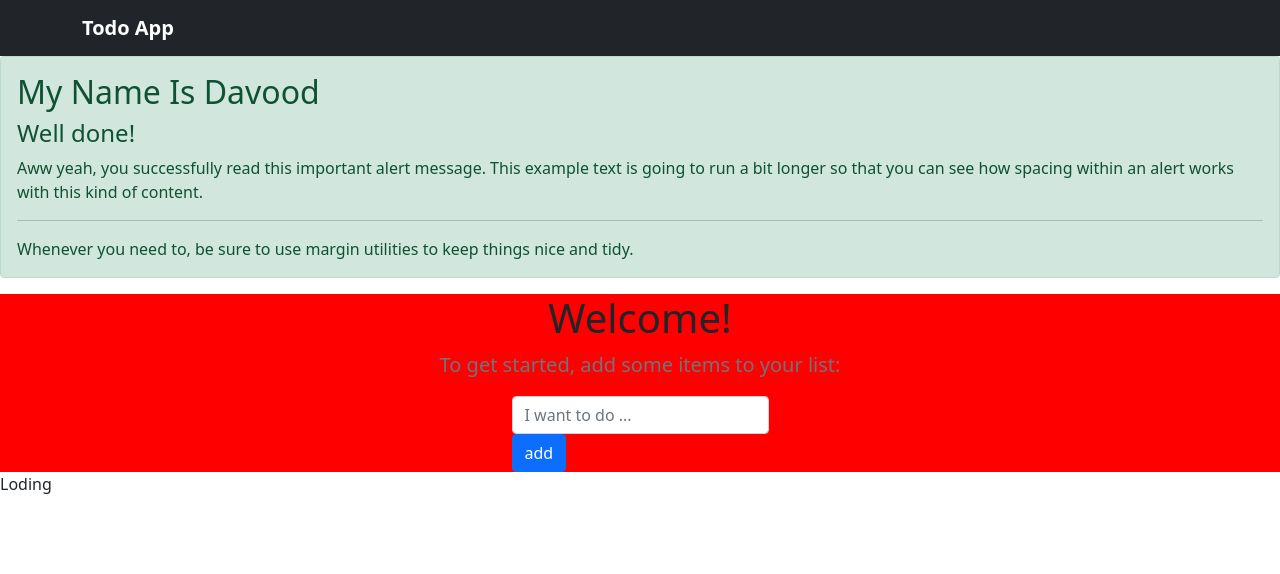
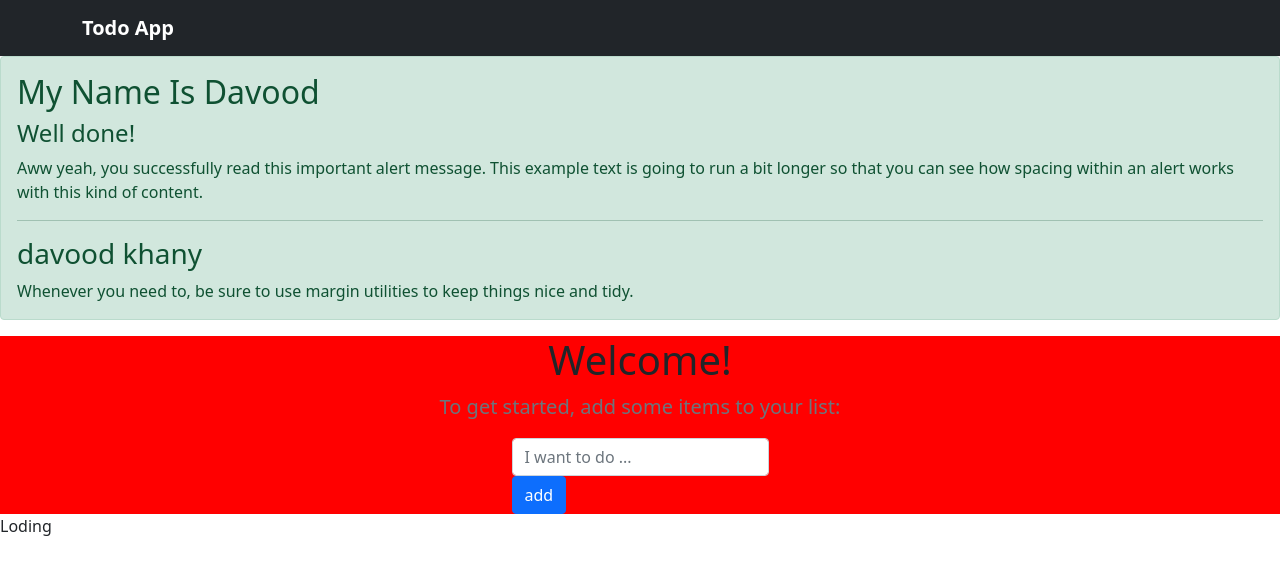
Before and after one commit to davoodkhany/vuejsblog, a Vue app: page / in a window 1280 px wide. Shown: the top 574 px of the page. Built offline with nearby package versions, Linux system fonts and the light colour scheme; no server answers.

Commit message:
slot send to Compnents

```diff
--- a/src/App.vue
+++ b/src/App.vue
@@ -12,7 +12,9 @@
         spacing within an alert works with this kind of content.
       </p>
       <hr />
-      <template v-slot:description>
+      <template v-slot:description="title">
+              <h3>  {{ title.item }}</h3>
+
         <p class="mb-0">
           Whenever you need to, be sure to use margin utilities to keep things
           nice and tidy.
--- a/src/components/Alert.vue
+++ b/src/components/Alert.vue
@@ -1,9 +1,24 @@
 <template>
   <div class="alert alert-success" role="alert">
+    <slot name="title">
+      <h2>My Name Is Ali</h2>
+    </slot>
+    <slot></slot>
 
-        <slot name="title"><h2>My Name Is Ali</h2></slot>
-        <slot></slot>
-
-        <slot name="description">name</slot>
+    <slot name="description" :item="name"></slot>
   </div>
 </template>
+
+
+
+<script>
+
+    export default {
+        data(){
+            return {
+                name: "davood khany",
+            }
+        }
+    }
+
+</script>
```
